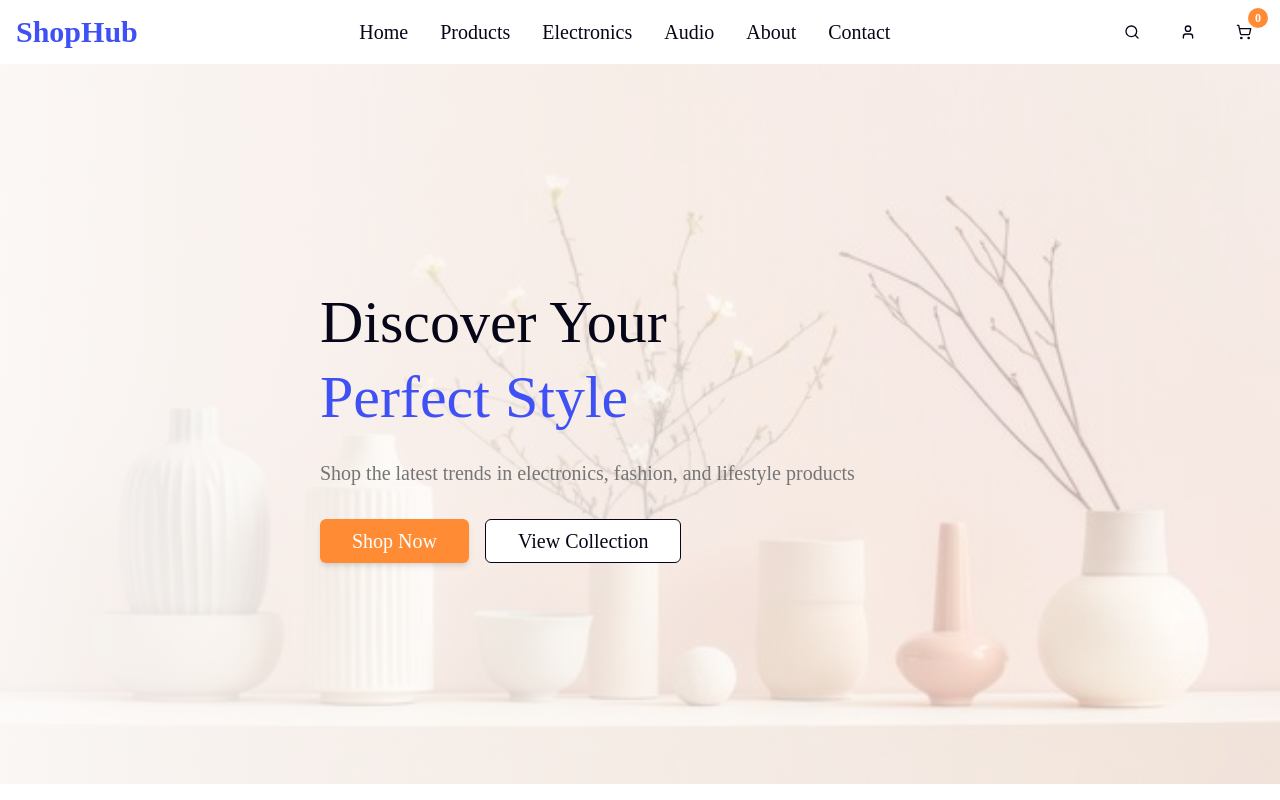
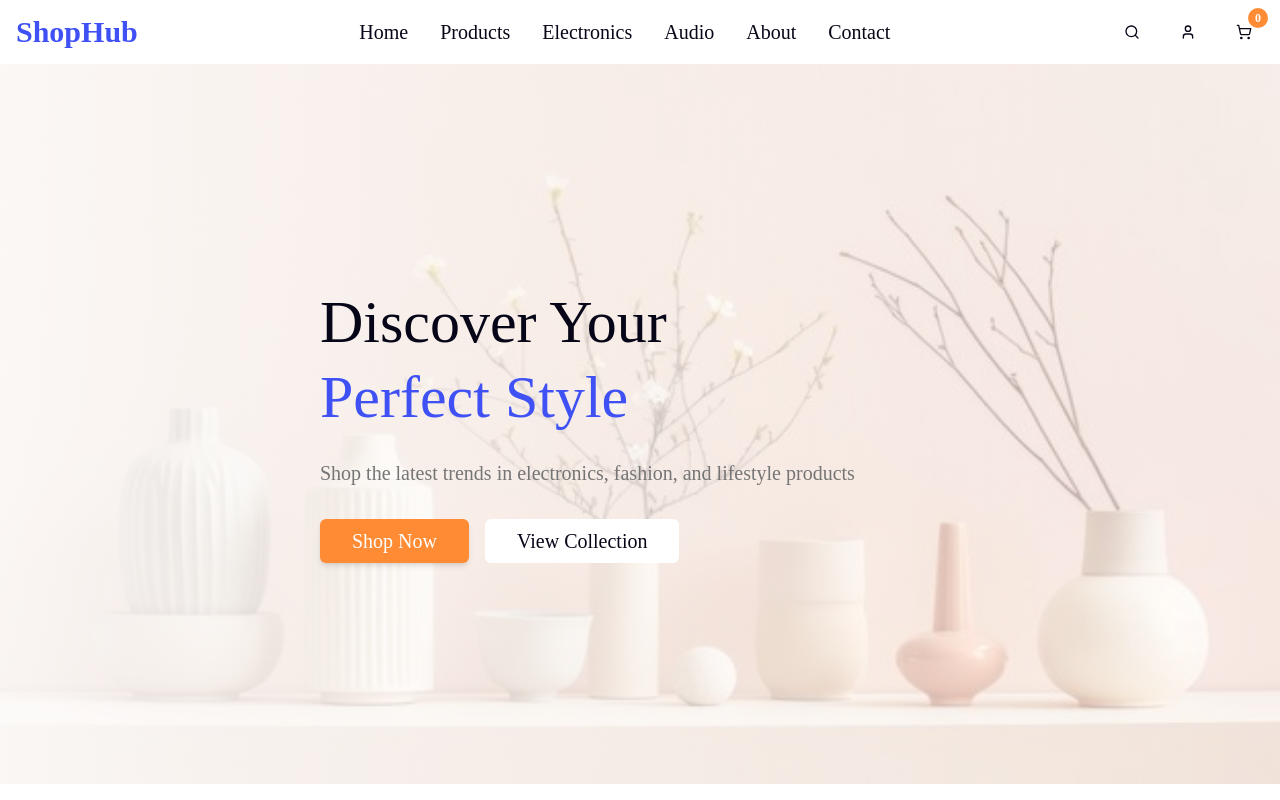
Before and after one commit to mohammadmehdidalvandii/shopHub-frontend, a Next.js app: page / in a window 1280 px wide. Built offline with nearby package versions, Linux system fonts and the light colour scheme.

Commit message:
fixed UI button

```diff
--- a/src/components/ui/Button.tsx
+++ b/src/components/ui/Button.tsx
@@ -10,7 +10,7 @@ const buttonVariants = cva(
         variant:{
             default:'bg-primary text-white hover:bg-primary/90 hover:scale-105 shadow-sm hover:shadow-lg active:scale-95',
             destructive:"bg-danger text-white  hover:bg-danger-dark hover:scale-105 shadow-sm hover:shadow-lg active:scale-95",
-            outline:"border border-input bg-white hover:bg-accent hover:text-white hover:border-accent hover:scale-105 active:scale-95",
+            outline:"border-input bg-white hover:bg-accent hover:text-white hover:border-accent hover:scale-105 active:scale-95",
             secondary:"bg-gray-dark text-white hover:bg-gray-dark/80 hover:scale-105 shadow-sm hover:shadow-md active:scale-95",
             ghost:"hover:bg-accent hover:text-white hover:scale-105 active:scale-95",
             link:"text-primary underline-offset-4 hover:underline hover:text-primary/80",
```
